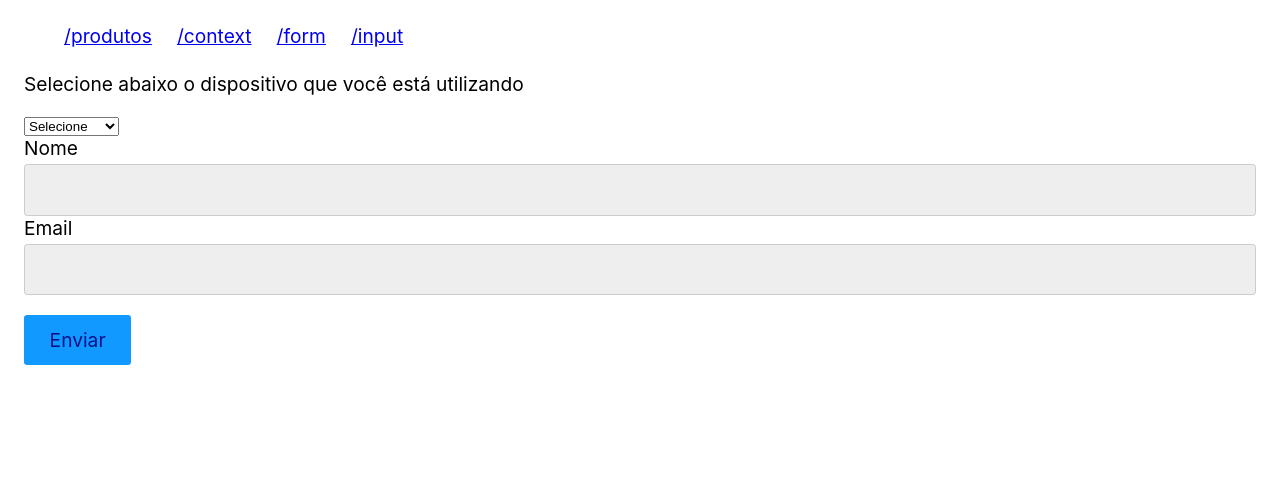
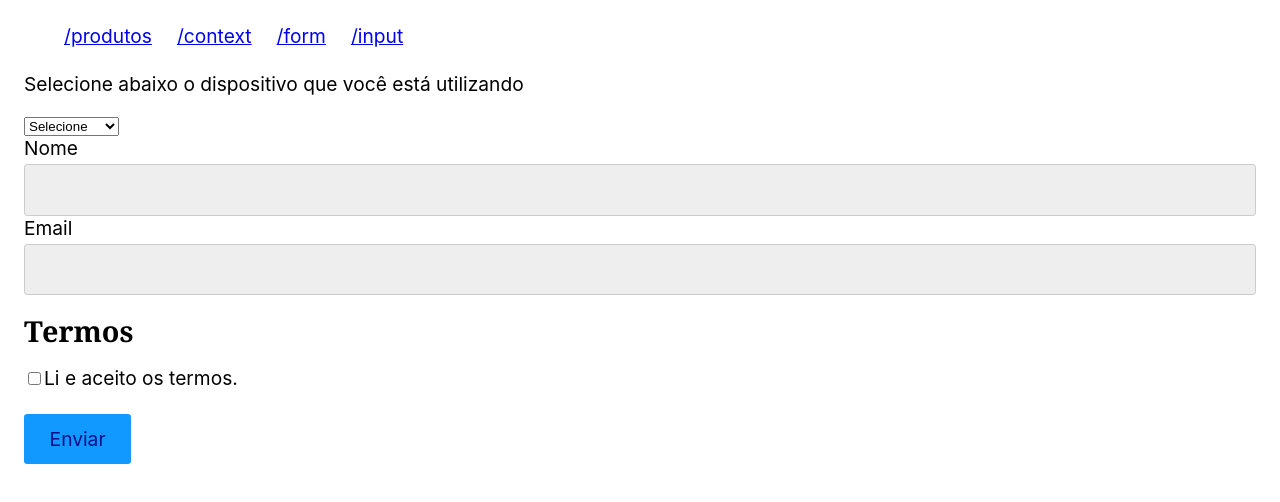
Before and after one commit to luanastephany/origamid-react, a React (Create React App) app: page /input in a window 1280 px wide. Shown: the top 502 px of the page. Built offline with nearby package versions, Linux system fonts and the light colour scheme.

Commit message:
adicionando checkbox

```diff
--- a/public/style.css
+++ b/public/style.css
@@ -50,7 +50,7 @@ li {
 }
 
 label {
-  display: block;
+  display: flex;
   margin-bottom: 0.25rem;
 }
 
@@ -63,6 +63,12 @@ textarea {
   border-radius: var(--radius);
   background: #eee;
   transition: 0.2s;
+}
+
+input[type="checkbox"] {
+  display: inline-flex;
+  width:unset;
+  align-self: center;
 }
 
 input:focus,
--- a/src/Aulas/input/App.js
+++ b/src/Aulas/input/App.js
@@ -1,11 +1,13 @@
 import React, { useState } from 'react'
 import Input from './Input'
 import Select from './Select'
+import Checkbox from './Checkbox'
 
 const App = () => {
   const [nome, setNome] = useState('')
   const [email, setEmail] = useState('')
   const [produto, setProduto] = useState('')
+  const [termos, setTermos] = useState([])
 
   return (
     <form>
@@ -27,6 +29,12 @@ const App = () => {
         value={email}
         setValue={setEmail}
       />
+      <h2>Termos</h2>
+      <Checkbox
+        options={['Li e aceito os termos.']}
+        value={termos}
+        setValue={setTermos}
+      />
       <button style={{ marginTop: 20 }}>Enviar</button>
     </form>
   )
--- /dev/null
+++ b/src/Aulas/input/Checkbox.js
@@ -0,0 +1,29 @@
+import React from 'react'
+
+const Checkbox = ({ options, value, setValue }) => {
+  function handleChange({ target }) {
+    if (target.checked) {
+      setValue([...value, target.value])
+    } else {
+      setValue(value.filter((itemValue) => itemValue !== target.value))
+    }
+  }
+
+  return (
+    <>
+      {options.map((option) =>
+        <label key={option}>
+          <input
+            type="checkbox"
+            value={option}
+            checked={value.includes(option)}
+            onChange={handleChange}
+          />
+          {option}
+        </label>
+      )}
+    </>
+  )
+}
+
+export default Checkbox
```
